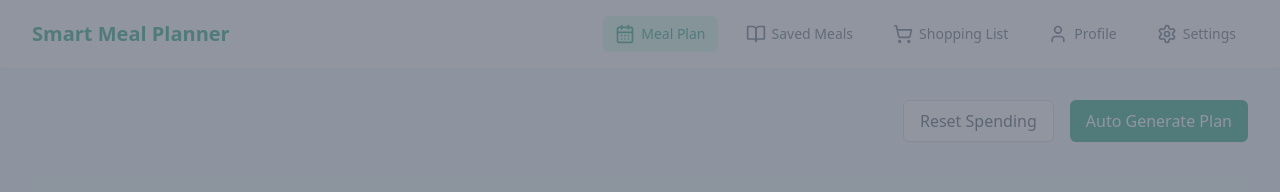
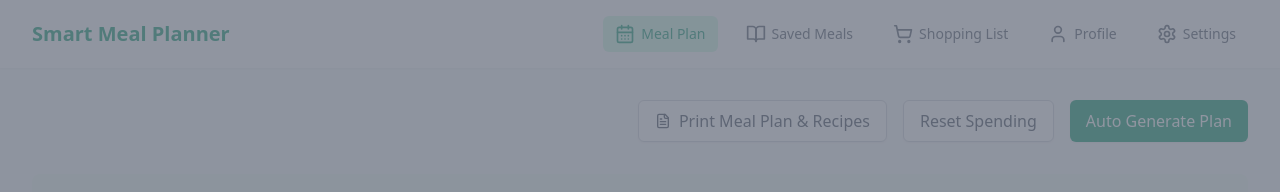
Before and after one commit to vigourpt/smart-meal-planner, a React (Vite) app: page / in a window 1280 px wide. Shown: the top 192 px of the page. Built offline with nearby package versions, Linux system fonts and the light colour scheme.

Commit message:
Update print icon to FileText

```diff
--- a/src/components/Dashboard.tsx
+++ b/src/components/Dashboard.tsx
@@ -1,6 +1,6 @@
 import React from 'react'
 import { useStore } from '../lib/store'
-import { ChefHat, DollarSign, Clock, LineChart } from 'lucide-react'
+import { ChefHat, DollarSign, Clock, LineChart, FileText } from 'lucide-react'
 import { formatCurrency } from '../lib/currency'
 
 export const Dashboard = (): JSX.Element => {
@@ -31,6 +31,10 @@ export const Dashboard = (): JSX.Element => {
   return (
     <div className="space-y-8">
       <div className="flex justify-end space-x-4">
+        <button className="px-4 py-2 text-gray-700 bg-white border border-gray-300 rounded-md shadow-sm hover:bg-gray-50 flex items-center gap-2">
+          <FileText className="h-4 w-4" />
+          Print Meal Plan & Recipes
+        </button>
         <button className="px-4 py-2 text-gray-700 bg-white border border-gray-300 rounded-md shadow-sm hover:bg-gray-50">
           Reset Spending
         </button>
```
